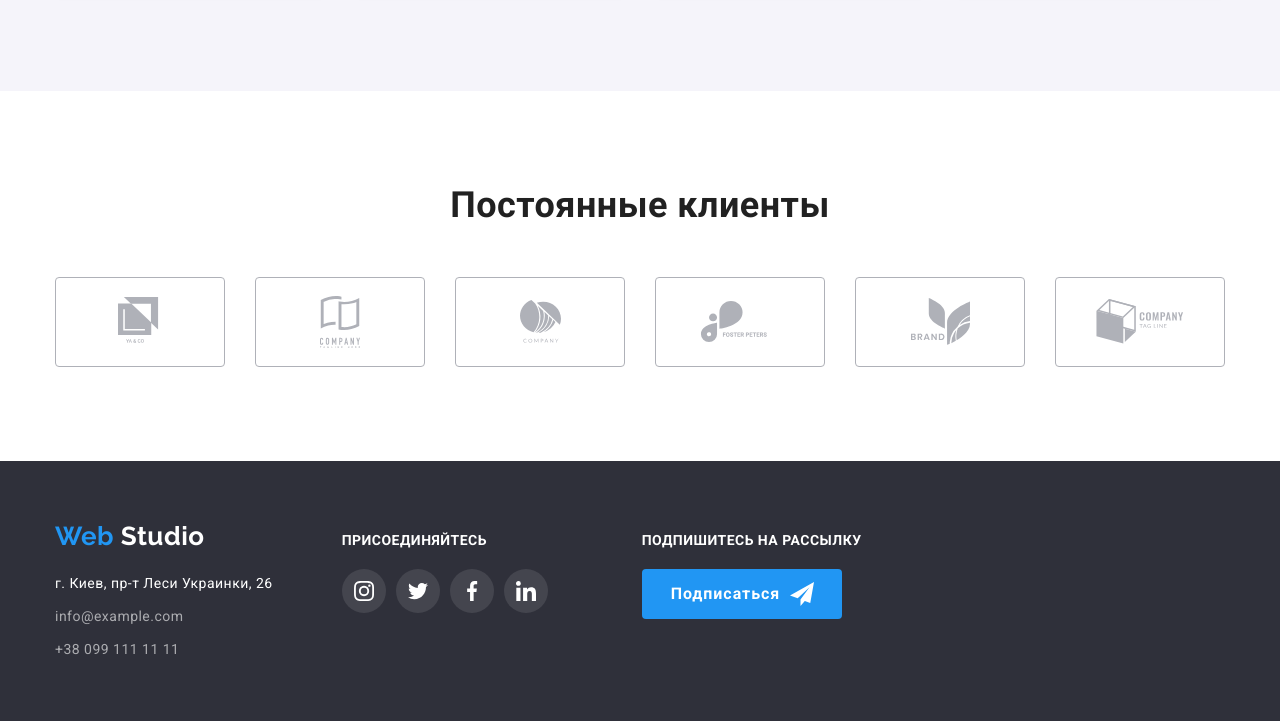
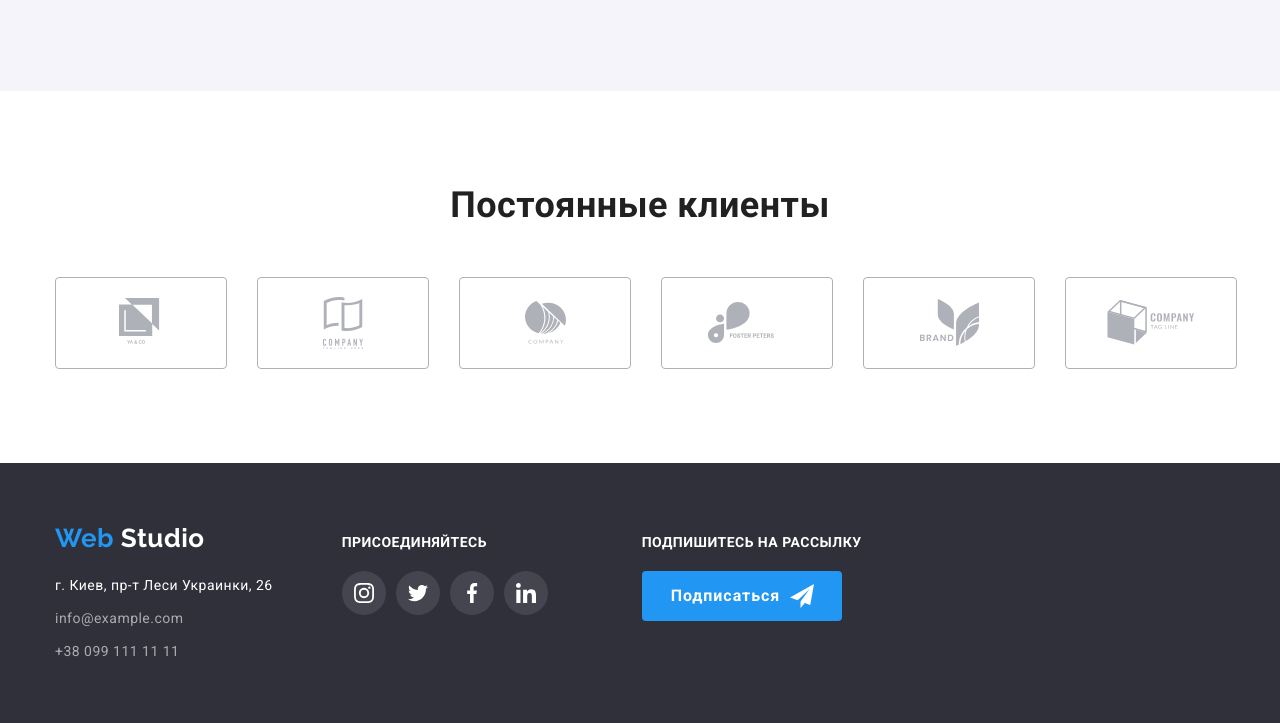
Before and after one commit to s1dexdev/goit-markup-hw-05, a plain HTML site: page index.html in a window 1280 px wide. Shown: the part 2207-2930 px from the top of the page. Drawn offline with nearby package versions, Linux system fonts and the light colour scheme.

Commit message:
Обновлены стили в секции "Постоянные клиенты""

```diff
--- a/css/styles.css
+++ b/css/styles.css
@@ -437,16 +437,8 @@ body {
 
   width: 170px;
   height: 90px;
-  border: 1px solid #afb1b8;
-  border-radius: 4px;
+
   fill: currentColor;
-
-  transition: border-color 250ms var(--timimng-fuction-bezier);
-}
-
-.customers-item-box:hover {
-  border: 1px solid var(--accent-color);
-  --color3: var(--accent-color);
 }
 
 .customers-item:not(:last-child) {
@@ -454,8 +446,20 @@ body {
 }
 
 .customers .link {
+  display: block;
+  border: 1px solid #afb1b8;
+  border-radius: 4px;
   text-decoration: none;
   color: #afb1b8;
+
+  transition: border-color 250ms var(--timimng-fuction-bezier);
+}
+
+.customers .link:hover,
+.customers .link:focus {
+  border: 1px solid var(--accent-color);
+  --color3: var(--accent-color);
+  outline: none;
 }
 
 .customers .link .icon {
```
